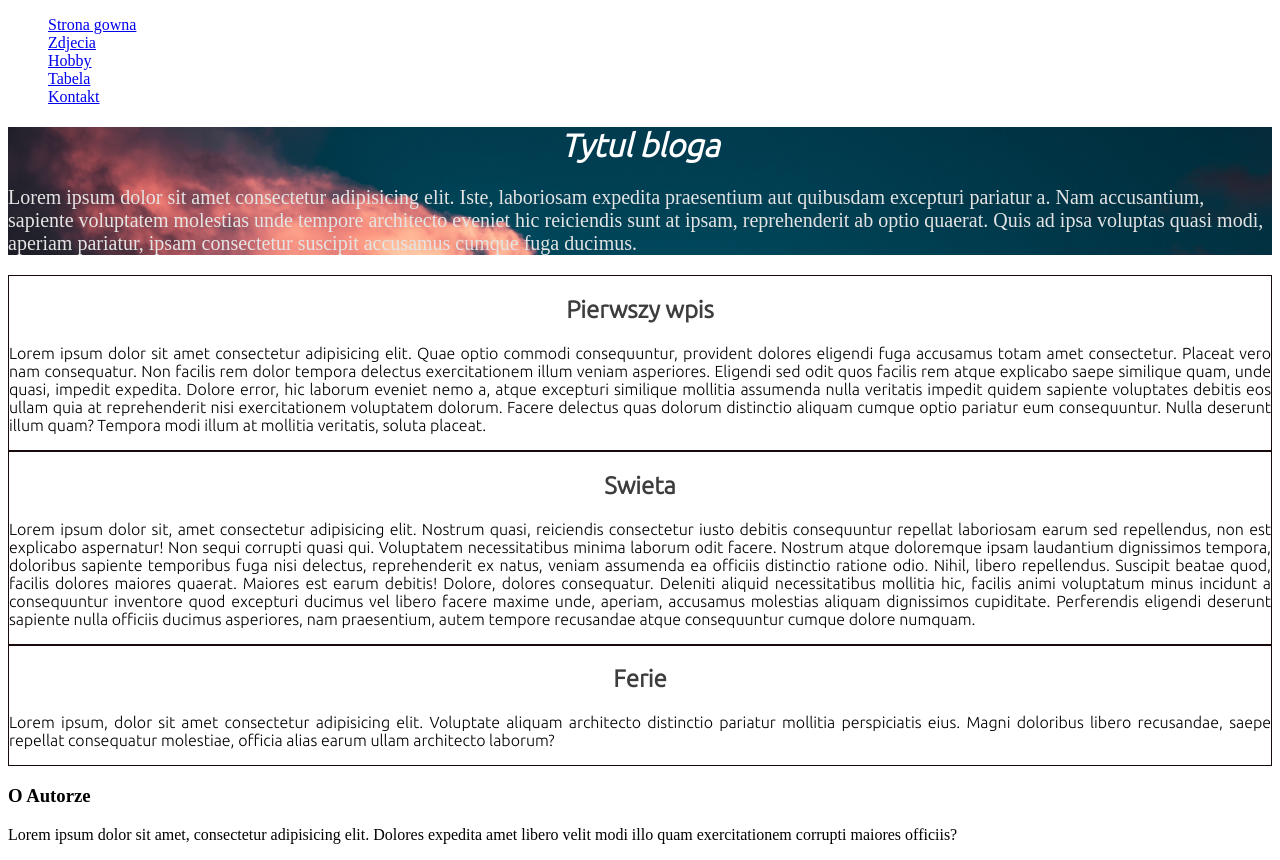
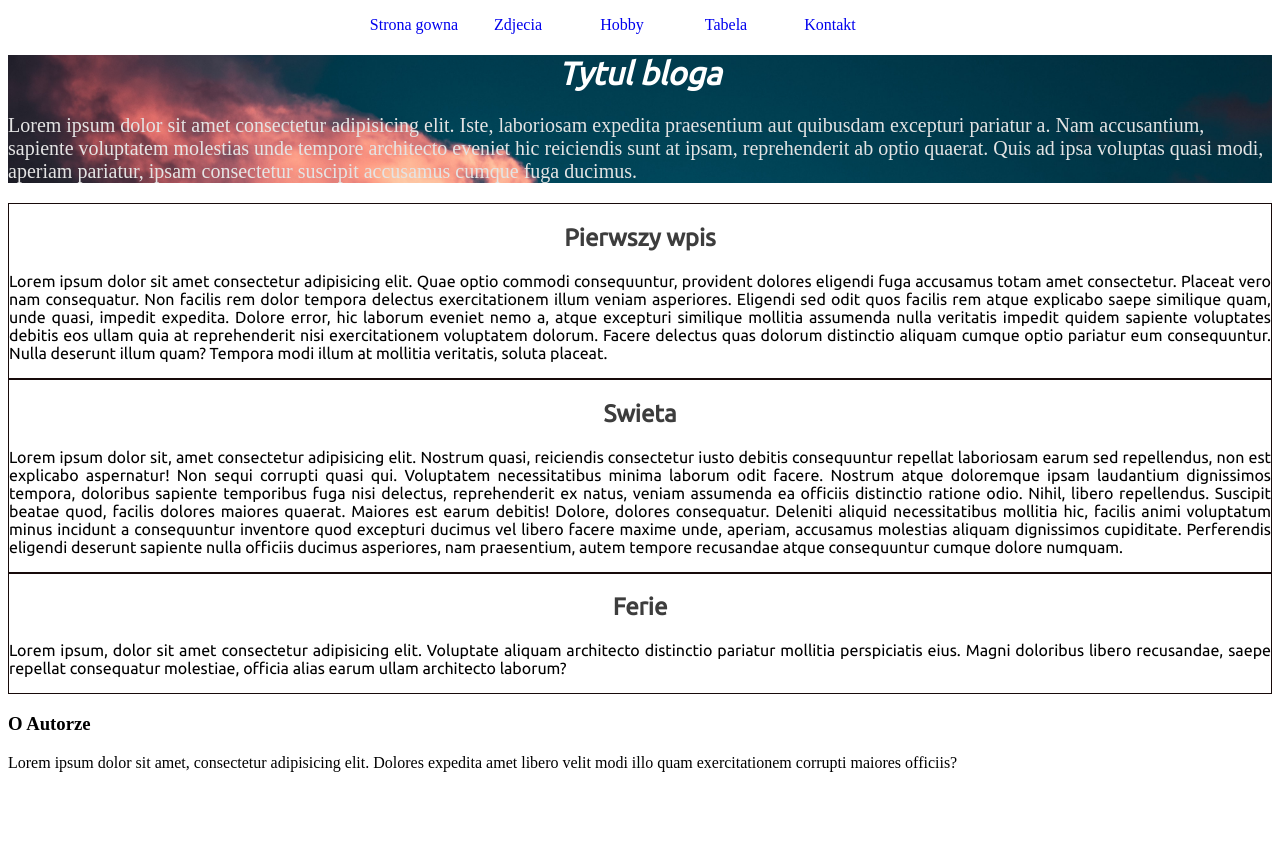
Before and after one commit to milena-marcinik/htmlSDA, a plain HTML site: page index.html in a window 1280 px wide. After the commit the page ends 800 px from the top, so only its background shows below. Drawn offline with Linux system fonts and the light colour scheme.

Commit message:
Modify css

```diff
--- a/css/nav.css
+++ b/css/nav.css
@@ -1,3 +1,22 @@
+nav{
+    width: 50%;
+    margin: auto;
+}
+
 ul {
     list-style: none;
 }
+
+li{
+    display: inline-block;
+    width: 100px;
+    text-align: center;
+}
+
+li:hover{
+    background-color:plum;
+}
+
+a{
+    text-decoration: none;
+}
--- a/index.html
+++ b/index.html
@@ -5,7 +5,7 @@
     <meta name="viewport" content="width=device-width, initial-scale=1.0">
     <title>Document</title>
     <link rel="preconnect" href="https://fonts.gstatic.com">
-    <link href="https://fonts.googleapis.com/css2?family=Ubuntu:wght@300&display=swap" rel="stylesheet">
+    <link href="https://fonts.googleapis.com/css2?family=Ubuntu&display=swap" rel="stylesheet">
     <link rel="stylesheet" href="./css/nav.css">
     <link rel="stylesheet" href="style.css">
 </head>
```
